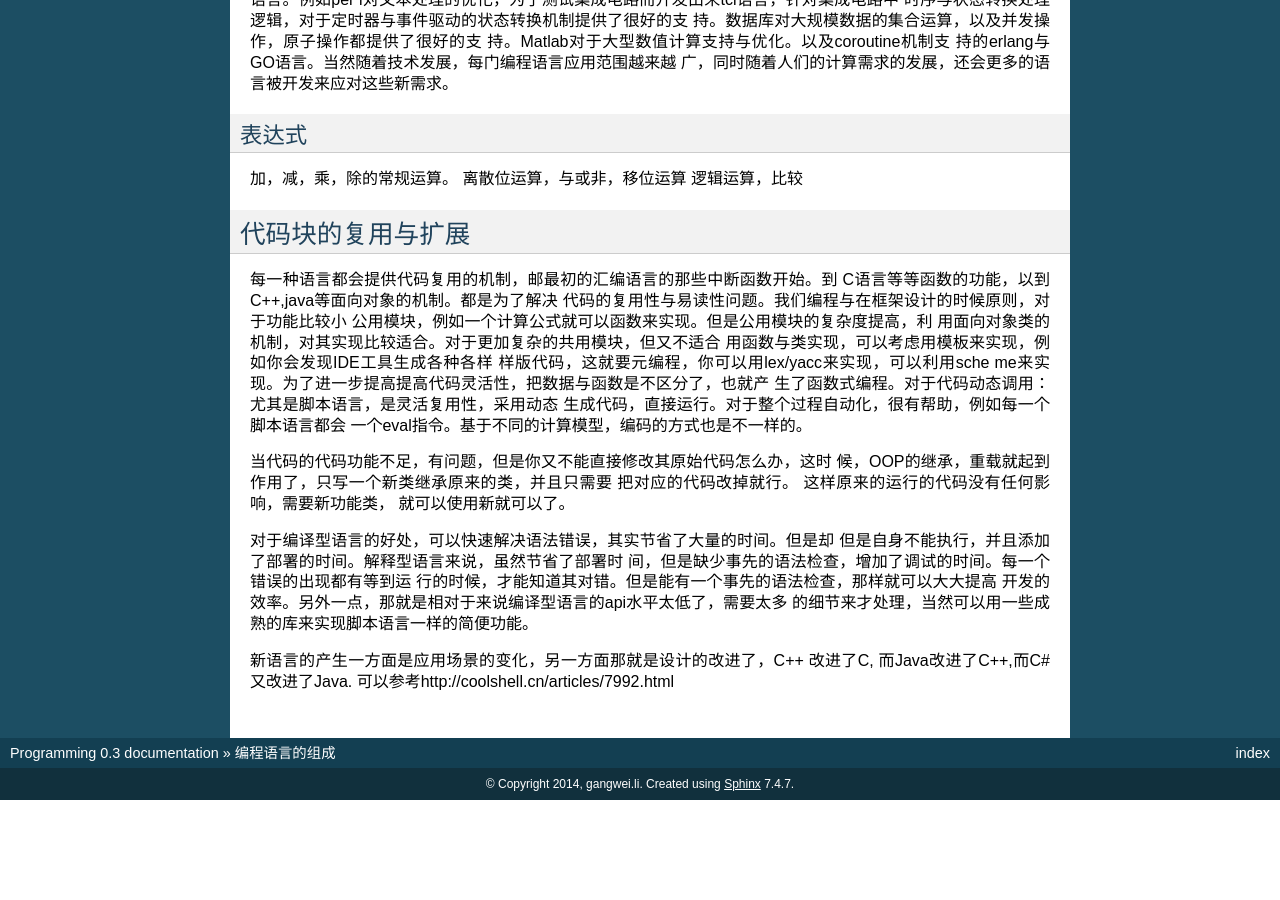
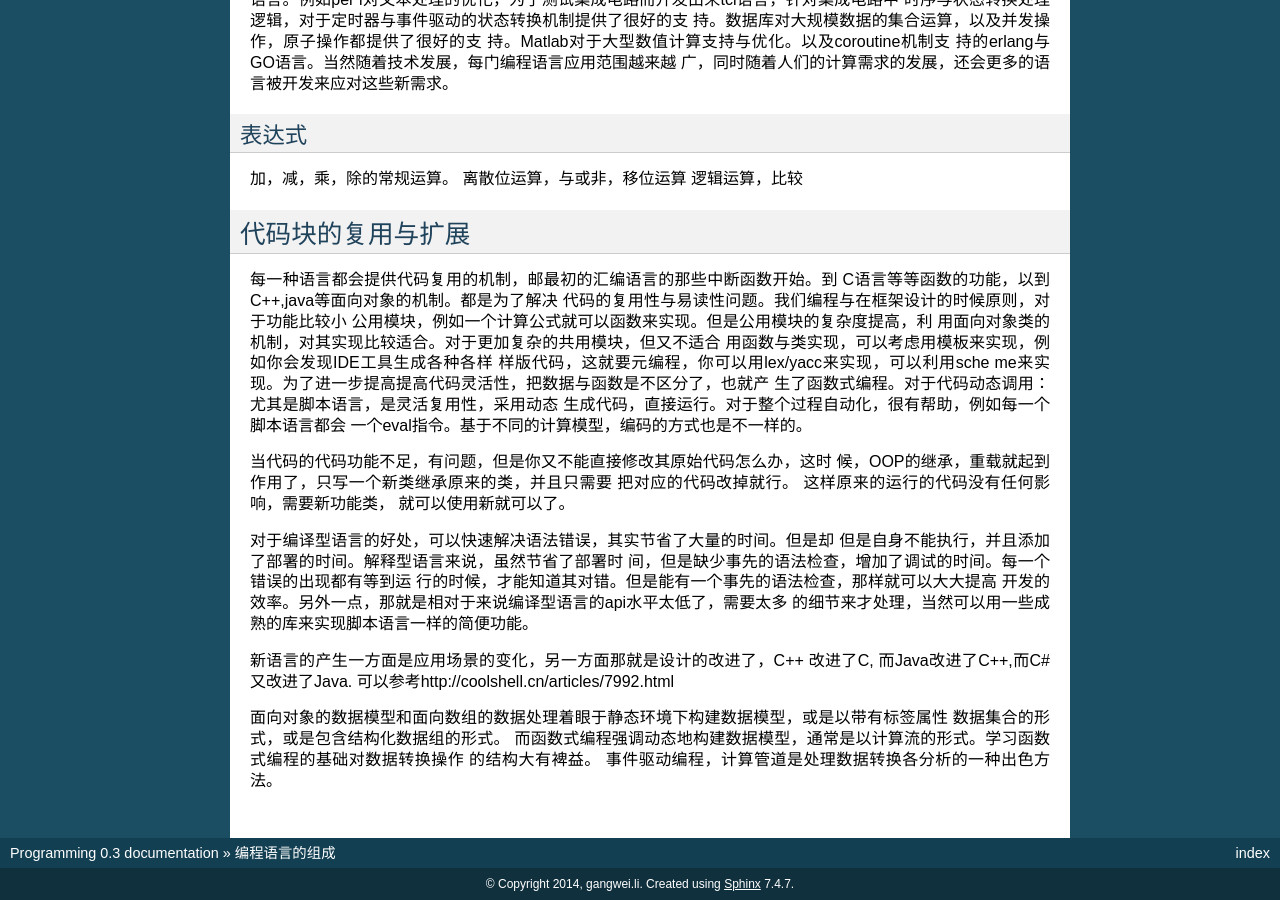
Before and after one commit to gwli/Programming, a Sphinx documentation site: the page built from source/content/Stage_0/componentOfLanguage.rst, in a window 1280 px wide and 900 px high, scrolled down 779 px. Built offline with Sphinx 7.4.7, drawn with Linux system fonts in a browser that asks for light colours; before the commit the page ends 1579 px from its top, so only the background shows below that.

Commit message:
面向对象与函数式编程

```diff
--- a/source/content/Stage_0/componentOfLanguage.rst
+++ b/source/content/Stage_0/componentOfLanguage.rst
@@ -85,3 +85,10 @@ me来实现。为了进一步提高提高代码灵活性，把数据与函数是
 
 新语言的产生一方面是应用场景的变化，另一方面那就是设计的改进了，C++ 改进了C,
 而Java改进了C++,而C#又改进了Java. 可以参考http://coolshell.cn/articles/7992.html
+
+
+面向对象的数据模型和面向数组的数据处理着眼于静态环境下构建数据模型，或是以带有标签属性
+数据集合的形式，或是包含结构化数据组的形式。
+而函数式编程强调动态地构建数据模型，通常是以计算流的形式。学习函数式编程的基础对数据转换操作
+的结构大有裨益。
+事件驱动编程，计算管道是处理数据转换各分析的一种出色方法。
--- a/source/content/Stage_0/foreword.rst
+++ b/source/content/Stage_0/foreword.rst
@@ -4,6 +4,8 @@
 经常被人问，为什么你不学这个语言？为什么你们要采用这个语言而不用那个语言？哪个语言最好？我应该学哪门语言呢？看看自己这几年编程之路一些心得。
 
 其实26个字母，每一个字母背后至少有一门语言？为什么会这么多种编程语言呢？因为没有一门语言是万能的。编程语言也是不断向前演化的。随着人们对计算机需求的发展而不断向前发展，没有最好，只有更好。
+程序语言是最重要的思维工具，它们首先让我们能够明确地传递表达自己的想法，以至于即使是计算机也能理解，如果有人发明一种编程语言即符合他们的思维，又能解决当下的问题。此时，选哪种语言都无关紧要了。
+
 
 每一门语言都它自己特有的应用环境。但是编程语言也有共性：所有的语言都会由这些基本元素组成:变量，循环，分析，顺序，函数。以及常规数学运算以及逻辑支算。如果说你的需求是这种大众化的。任何一门语言都能满足你。如倮你的需求不是这么的简单是特定领域的。:就找到在这方面应用比较广泛的语言。例如你的应用环境是办公软件(ms的office)，学习办公软件支持的脚本语言VBA，以及相关的API.是最好的选择。如果你要文本处理，并且需求简单，常用的shell语言都能实现,复杂的用perl,tcl来处理。对速度有要求用java,C++还处理。如果是做嵌入式那么C语言是更好的选择。同时也要看你的应用环境支持哪些语言。对于是同一系列的语言，后出来的语言会之前的语言要强大一些，并且易用性会好一些。如果没有特殊的需求，只是为了学语言而学，那就学习C/C++或者scheme,python吧，因为这两种语言计算模型是不一样的，学会这种两种计算模型，对于你学习其他语言都会有莫大的帮助。
 
@@ -14,3 +16,4 @@
 语言学习发展曲线，分三个阶段吧，
 
 以及自己这几年用过的编程语言一些体会吧。
+作为一名经验丰富的程序员，回过头再重新学习上述一门编程语言则是获取新感想的最有效方式：这些语言所涵盖的概念提醒着我们，这都是些我们现在看来理所当然的概念，但是初学者却需要在某个阶段学习它们。当我们这么做的时候，我们与学生以及其他的初学者的沟通合作将会更加有效率，因为我们更容易回想起整个逻辑链条，包括那些我们之前认为理所当然而省略的思维步骤。
```
Also changed, not shown: source/content/Stage_1/Algorithm.rst (+7 -0 lines), source/content/Stage_1/PythonLanguage.rst (+8 -2 lines).
